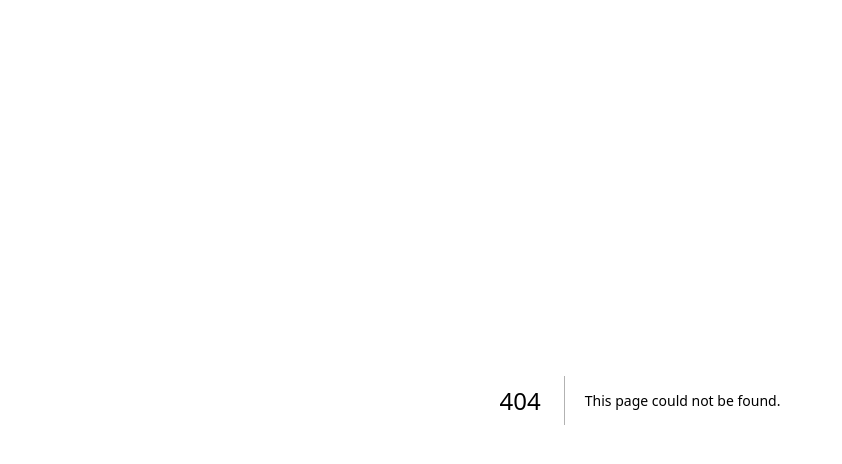
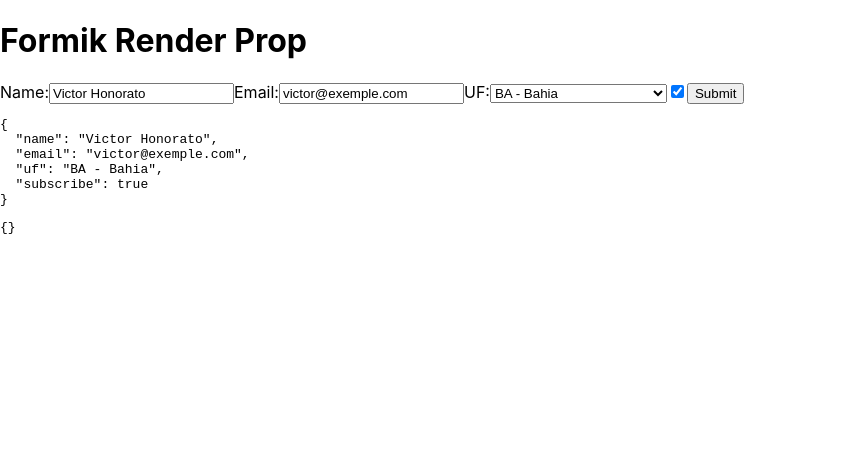
Before and after one commit to jvmhonorato/form-react, a Next.js app: page /formik-hook in a window 1280 px wide. Before the commit this address had no page. Shown: the top 464 px of the page, without its empty margins (0-842 px from the left). Built offline with nearby package versions, Linux system fonts and the light colour scheme.

Commit message:
Formik using useFormik hook

```diff
--- /dev/null
+++ b/pages/formik-hook.js
@@ -0,0 +1,110 @@
+import {Formik, Form, Field, useFormik} from 'formik'
+import { useEffect } from 'react'
+import * as yup from 'yup'
+
+const ufs = ['AC - Acre',
+'AL - Alagoas',
+'AP - Amapá',
+'AM - Amazonas',
+'BA - Bahia',
+'CE - Ceará',
+'DF - Distrito Federal',
+'ES - Espírito Santo',
+'GO - Goías',
+'MA - Maranhão',
+'MT - Mato Grosso',
+'MS - Mato Grosso do Sul',
+'MG - Minas Gerais',
+'PA - Pará',
+'PB - Paraíba',
+'PR - Paraná',
+'PE - Pernambuco',
+'PI - Piauí',
+'RJ - Rio de Janeiro',
+'RN - Rio Grande do Norte',
+'RS - Rio Grande do Sul',
+'RO - Rondônia',
+'RR - Roraíma',
+'SC - Santa Catarina',
+'SP - São Paulo',
+'SE - Sergipe',
+'TO - Tocantins'
+]
+
+//yup requirements objects
+const schema = yup.object().shape({
+    name: yup.string().required('O campo nom,e é obrigatorio'),
+    email:yup.string().required('O campo email é obrigatorio').email('Insira um email válido')
+})
+
+const FormFormik = () => {
+    const form = useFormik({
+        initialValues:{
+            name:'',
+            email:'',
+            uf:'',
+            subscribe: false
+         },
+         onSubmit: async(values)=> {
+             const data = await fetch('/api/users', {
+                 method: 'POST',
+                 headers: {
+                     Accept: 'application/json',
+                     'Content-Type': 'application/json'
+                 },
+                 body: JSON.stringify(values)
+             })
+             const json = await data.json()
+         },
+         validationSchema:schema
+        })
+        useEffect(()=> {
+            const loadData = async() => {
+                const data = await fetch('/api/users/1')
+                const json = await  data.json()
+                form.setFieldValue('name', json.name)
+                form.setFieldValue('email', json.email)
+                form.setFieldValue('uf', json.uf)
+                form.setFieldValue('subscribe', json.subscribe)
+            }
+            loadData()
+
+        },[])
+    return (
+        <form onSubmit={form.handleSubmit}>
+        <h1>Formik Render Prop</h1>
+
+
+
+
+                        <label>
+                            Name:
+                          <input type='text' name='name' value={form.values.name} onChange={form.handleChange} onBlur={form.handleBlur}/>
+                          {
+                            form.errors.name && form.touched.name ? form.errors.name : ''
+                          }
+                        </label>
+                        <label>
+                            Email:
+                           <input type='text' name='email'value={form.values.email} onChange={form.handleChange} onBlur={form.handleBlur}/>
+                        </label>
+                        <label>
+                            UF:
+                            <select component='select' name='uf' value={form.values.uf} onChange={form.handleChange} onBlur={form.handleBlur}>
+                                {ufs.map(uf => <option value={uf} key={uf} >{uf}</option>)}
+                            </select>
+                        </label>
+                        <label>
+                         <input type='checkbox' name='subscribe' checked={form.values.subscribe} onChange={form.handleChange} onBlur={form.handleBlur}/>
+                        </label>
+                        <button type='submit'>Submit</button>
+                        <pre>{JSON.stringify(form.values, null, 2)}</pre>
+                        <pre>{JSON.stringify(form.touched, null, 2)}</pre>
+
+
+
+
+        </form>
+    )
+}
+export default FormFormik
```
Also changed, not shown: pages/formik-render-prop.js (+3 -6 lines), tutorial.txt.
